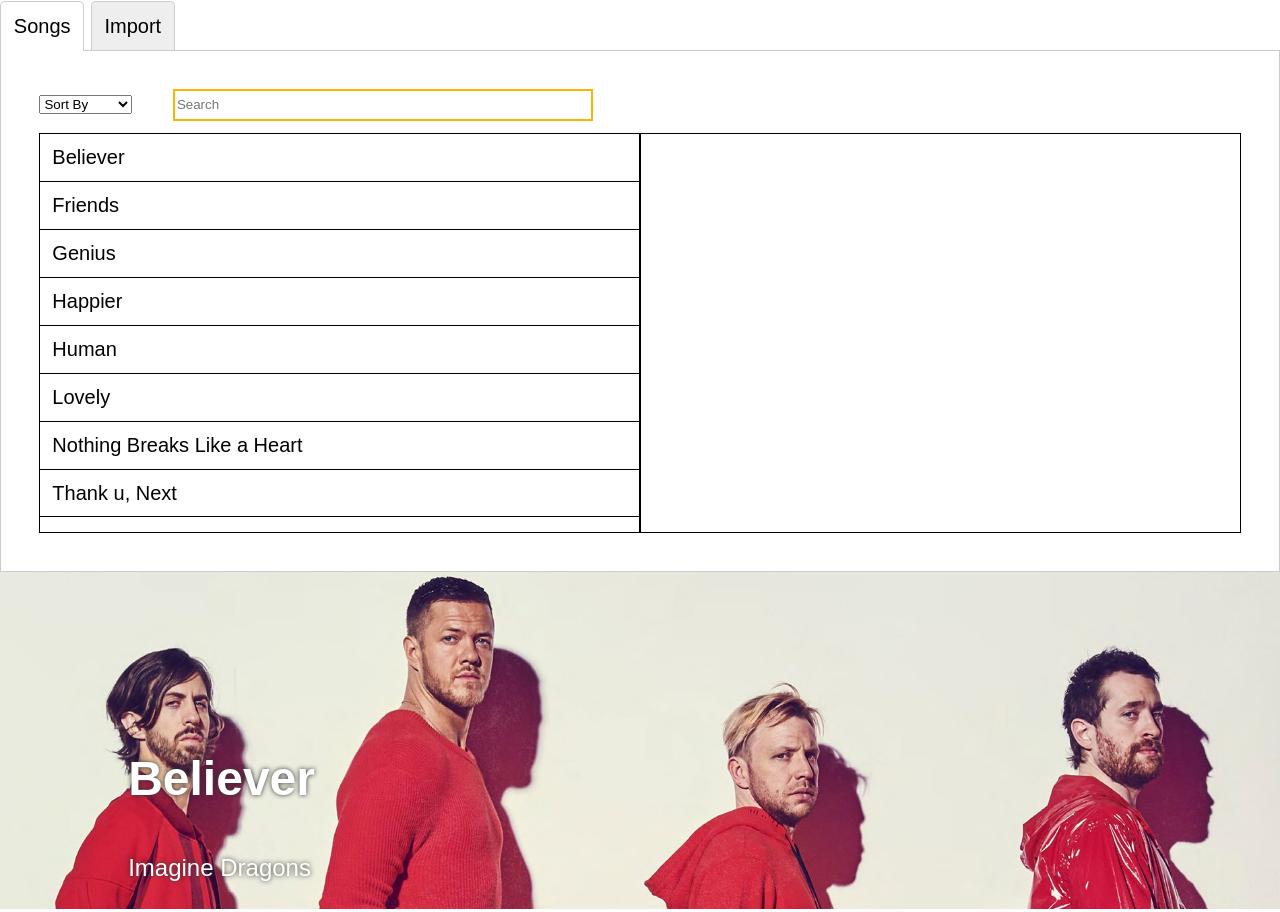
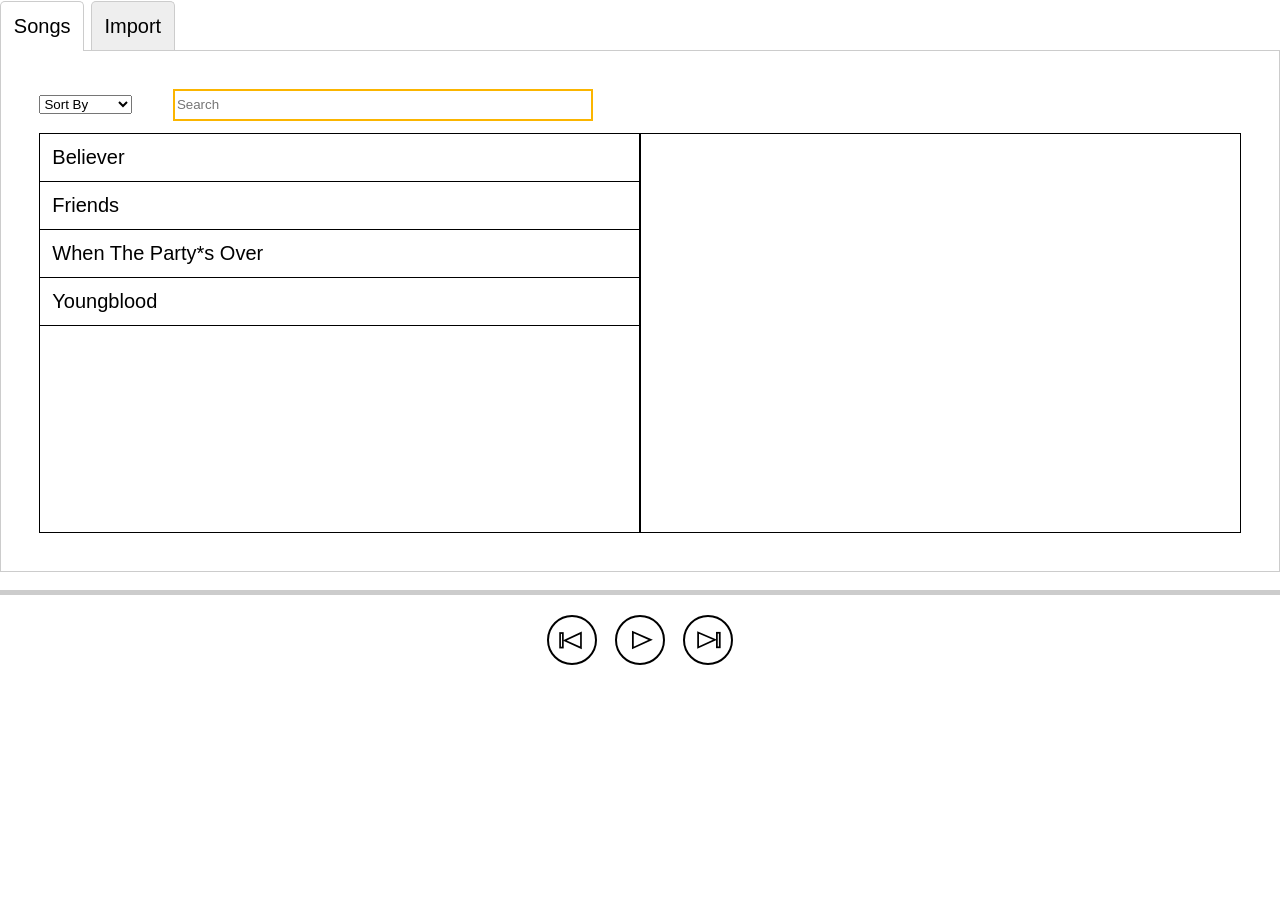
Before and after one commit to glorianaa80/Reproductor, a website: page src/index.html in a window 1280 px wide. Shown: the top 912 px of the page. Drawn offline with Linux system fonts and the light colour scheme.

Commit message:
Hago funcionar el reproductor y el eliminar lascanciones

```diff
--- a/src/data.json
+++ /dev/null
@@ -1,98 +0,0 @@
-[
-  {
-    "id": "0",
-    "name": "Believer",
-    "artist": "Imagine Dragons",
-    "song": "songs/Believer.mp3",
-    "image": "img/Evolve.jpg",
-    "url": "videos/believe.mp4"
-  },
-  {
-    "id": "1",
-    "name": "Friends",
-    "artist": "Marshmello ft Anne Marie",
-    "song": "songs/Friends.mp3",
-    "image": "img/speakyourmind.jpg",
-    "url": "videos/friends.mp4"
-  },
-  {
-    "id": "2",
-    "name": "Genius",
-    "artist": "L.S.D",
-    "song": "songs/Genius.mp3",
-    "image": "img/lsd.jpg",
-    "url": "videos/genius.mp4"
-  },
-  {
-    "id": "3",
-    "name": "Happier",
-    "artist": "Marshmello ft Bastille",
-    "song": "songs/Happier.mp3",
-    "image": "img/happier.jpg",
-    "url": "videos/happier.mp4"
-  },
-  {
-    "id": "4",
-    "name": "Human",
-    "artist": "Rag'n'Bone Man",
-    "song": "songs/Human.mp3",
-    "image": "img/human.jpg",
-    "url": "videos/human.mp4"
-  },
-  {
-    "id": "5",
-    "name": "Lovely",
-    "artist": "Billie Eilish",
-    "song": "songs/Lovely.mp3",
-    "image": "img/lovely.jpg",
-    "url": "videos/lovely.mp4"
-  },
-  {
-    "id": "6",
-    "name": "Nothing Breaks Like a Heart",
-    "artist": "Miley Cyrus",
-    "song": "songs/Nothing Breaks Like a Heart.mp3",
-    "image": "img/nothingbreakslikeaheart.jpg",
-    "url": "videos/nothingbreakslikeaheart.mp4"
-  },
-  {
-    "id": "7",
-    "name": "Thank u, Next",
-    "artist": "Ariana Grande",
-    "song": "songs/Thank u, next.mp3",
-    "image": "img/thankunext.jpg",
-    "url": "videos/thankunext.mp4"
-  },
-  {
-    "id": "8",
-    "name": "Thunderclouds",
-    "artist": "L.S.D",
-    "song": "songs/Thunderclouds.mp3",
-    "image": "img/lsd.jpg",
-    "url": "videos/thunderclouds.mp4"
-  },
-  {
-    "id": "9",
-    "name": "When The Party's Over",
-    "artist": "Billie Eilish",
-    "song": "songs/When the partys over.mp3",
-    "image": "img/whenthepartysover.jpg",
-    "url": "videos/whenthepartysover.mp4"
-  },
-  {
-    "id": "10",
-    "name": "Youngblood",
-    "artist": "5 Seconds of Summer",
-    "song": "songs/Youngblood.mp3",
-    "image": "img/youngblood.jpg",
-    "url": "videos/youngblood.mp4"
-  },
-  {
-    "id": "11",
-    "name": "Youth",
-    "artist": "Shawn Mendes",
-    "song": "songs/Youth.mp3",
-    "image": "img/youth.jpg"
-    ,"url": "videos/youth.mp4"
-  }
-]
--- a/src/js/array.js
+++ b/src/js/array.js
@@ -1,87 +1,30 @@
 let inventory = [
   {
-    id: "0",
-    name: "Believer",
-    artist: "Imagine Dragons",
-    song: "songs/Believer.mp3",
-    image: "img/Evolve.jpg",
+    id: '0',
+    name: 'Believer',
+    artist: 'Imagine Dragons',
+    song: 'songs/Believer.mp3',
+    image: 'img/evolve.jpg',
   },
   {
-    id: "1",
-    name: "Friends",
-    artist: "Marshmello ft Anne Marie",
-    song: "songs/Friends.mp3",
-    image: "img/speakyourmind.jpg",
+    id: '1',
+    name: 'Friends',
+    artist: 'Marshmello ft Anne Marie',
+    song: 'songs/Friends.mp3',
+    image: 'img/speakyourmind.jpg',
   },
   {
-    id: "2",
-    name: "Genius",
-    artist: "L.S.D",
-    song: "songs/Genius.mp3",
-    image: "img/lsd.jpg",
+    id: '2',
+    name: 'When The Party*s Over',
+    artist: 'Billie Eilish',
+    song: 'songs/When the partys over.mp3',
+    image: 'img/whenthepartysover.jpg',
   },
   {
-    id: "3",
-    name: "Happier",
-    artist: "Marshmello ft Bastille",
-    song: "songs/Happier.mp3",
-    image: "img/happier.jpg",
+    id: '3',
+    name: 'Youngblood',
+    artist: '5 Seconds of Summer',
+    song: 'songs/Youngblood.mp3',
+    image: 'img/youngblood.jpg',
   },
-  {
-    id: "4",
-    name: "Human",
-    artist: "Rag'n'Bone Man",
-    song: "songs/Human.mp3",
-    image: "img/human.jpg",
-  },
-  {
-    id: "5",
-    name: "Lovely",
-    artist: "Billie Eilish",
-    song: "songs/Lovely.mp3",
-    image: "img/lovely.jpg",
-  },
-  {
-    id: "6",
-    name: "Nothing Breaks Like a Heart",
-    artist: "Miley Cyrus",
-    song: "songs/Nothing Breaks Like a Heart.mp3",
-    image: "img/nothingbreakslikeaheart.jpg",
-  },
-  {
-    id: "7",
-    name: "Thank u, Next",
-    artist: "Ariana Grande",
-    song: "songs/Thank u, next.mp3",
-    image: "img/thankunext.jpg",
-  },
-  {
-    id: "8",
-    name: "Thunderclouds",
-    artist: "L.S.D",
-    song: "songs/Thunderclouds.mp3",
-    image: "img/lsd.jpg",
-  },
-  {
-    id: "9",
-    name: "When The Party's Over",
-    artist: "Billie Eilish",
-    song: "songs/When the partys over.mp3",
-    image: "img/whenthepartysover.jpg",
-  },
-  {
-    id: "10",
-    name: "Youngblood",
-    artist: "5 Seconds of Summer",
-    song: "songs/Youngblood.mp3",
-    image: "img/youngblood.jpg",
-  },
-  {
-    id: "11",
-    name: "Youth",
-    artist: "Shawn Mendes",
-    song: "songs/Youth.mp3",
-    image: "img/youth.jpg",
-  },
-
-]
+];
--- a/src/js/dialogo.js
+++ b/src/js/dialogo.js
@@ -1,4 +1,3 @@
-// iife
 (function () {
 
 	const KEYS = ['name'];
@@ -7,9 +6,9 @@
 	let ul = null;
 	let ul2 = null;
 	let selected = null;
+	// const hola = getAttribute('data-id');
 
 	function removeSong() {
-		let item = null;
 		let index = null;
 		if (selected) {
 			index = selected.getAttribute('data-id');
@@ -24,16 +23,11 @@
 			saveText: 'Delete',
 		});
 
-		// dialog.open = true;
+
 		dialog.showModal();
 
 	}
 
-	/**
-	 * Compose a dialog
-	 * @param {Object} config {title, content}
-	 * @returns {HTMLElement} dialog
-	 */
 	function createDialog({
 		title,
 		content,
@@ -44,7 +38,7 @@
 		let dialog = document.createElement('dialog');
 		let header = document.createElement('header');
 
-		// title is string uses a H1 element
+
 		if (typeof title === 'string') {
 			let h1 = document.createElement('h1');
 			h1.innerText = title;
@@ -61,19 +55,20 @@
 		let p3 = document.createElement('p');
 		p3.innerText = 'The song will be removed on all the playlist';
 
-		// dialog content
+
 		let section = document.createElement('section');
 		section.appendChild(p1)
 		section.appendChild(p2)
 		section.appendChild(p3)
 		section.appendChild(typeof content === 'string' ? document.createTextNode(content) : content);
 
-		// dialog footer
+
 		let footer = document.createElement('footer');
 		let cancelBtn = document.createElement('button');
 		let saveBtn = document.createElement('button');
+		saveBtn.setAttribute('id', '')
 
-		// dialog buttons
+
 		cancelBtn.innerText = cancelText;
 		saveBtn.innerText = saveText;
 
@@ -82,23 +77,24 @@
 		footer.appendChild(cancelBtn);
 		footer.appendChild(saveBtn);
 
-		// custom buttons events
+
 		if (typeof oncancel === 'function')
 			cancelBtn.addEventListener('click', oncancel);
 
 		if (typeof onsave === 'function')
 			saveBtn.addEventListener('click', onsave);
 
-		// default buttons events
+
 		cancelBtn.addEventListener('click', close);
+		saveBtn.addEventListener('click', remove);
 		saveBtn.addEventListener('click', close);
 
-		// adds the dialog header, content and footer
+
 		dialog.appendChild(header);
 		dialog.appendChild(section);
 		dialog.appendChild(footer);
 
-		// add the dialog to the body
+
 		document.body.appendChild(dialog);
 
 		return dialog;
@@ -109,47 +105,11 @@
 		}
 	}
 
-	/**
-	 * Compose a label and input
-	 * @param {Object} config {name, type, placeholder, remove, value}
-	 * @returns {{label: HTMLElement, input: HTMLElement}}
-	 */
-	function createInput({ name, type = 'text', placeholder, remove, value = null }) {
-		if (!name) throw new Error(`Invalid name on config: ${name}`);
-
-
-
-		// set the value of the input
-
-		let div = document.createElement('div');
-		div.appendChild(p1);
-		div.appendChild(p2);
-
-		if (remove) {
-			let btn = document.createElement('button');
-			btn.innerText = 'Remove';
-
-			if (typeof remove === 'function')
-				btn.addEventListener('click', remove);
-
-			div.appendChild(btn);
-		}
-
-		console.log('div', div);
-		return div;
-	}
-
-	/**
-	 * Render the table body
-	 * @param {Array} data
-	 */
 	function renderTable(data = inventory) {
 		ul.innerHTML = '';
 		data.forEach((item, index) => ul.appendChild(composeRow(item, index)));
 
-		// there is a selected row
 		if (selected) {
-			// finds the row to select and add the selected class
 			let li = li.querySelector(`li[data-index="${selected.getAttribute('data-index')}"]`);
 			if (li) {
 				selected = li;
@@ -158,24 +118,17 @@
 		}
 	}
 
-	/**
-	 * Compose the table tr and tds for the item
-	 * @param {Object} item
-	 * @param {Number} index
-	 * @returns {HTMLElement}
-	 */
 	function composeRow(item, index) {
 		let li = document.createElement('li');
 
 		li.setAttribute('data-id', index);
 		li.setAttribute('draggable', true);
+		li.setAttribute('data-src', inventory[index].id);
 		li.appendChild(composeTd(item.name));
 
-		// gets all the items object keys
 		let keys = Object.keys(item);
 
-		// filter and ingores the name, price and date keys
-		// and compose the summary
+
 		let summary = keys.filter(key => !!item[key] || !KEYS.includes(key))
 			.map(key => `${key}: ${item[key]}`);
 		return li;
@@ -187,9 +140,6 @@
 		return span;
 	}
 
-	/**
-	 * Search into the inventory
-	 */
 	function search(event) {
 		if (!inventory.length) return;
 
@@ -199,25 +149,22 @@
 
 		let data = inventory.filter(item => text.test(item.name));
 
-		// refresh the table body
+
 		renderTable(data);
 	}
 
-	/**
-	 * Selects the table body row on click
-	 * @param {Event} event
-	 */
+
 	function select(event) {
 		let li = event.target.parentNode;
 
-		// reset previous selected row
+
 		if (selected) selected.classList.remove('selected');
 
-		// previous selected row is the same as the new selected row
+
 		if (selected && selected.getAttribute('data-id') === li.getAttribute('data-id')) {
-			selected = null; // unselect the row
+			selected = null;
 		}
-		// new row selected
+
 		else {
 			selected = li;
 			selected.classList.add('selected');
@@ -226,17 +173,22 @@
 		toggleButtons(!selected);
 	}
 
-	/**
-	 * Toogle the hidden values for the action buttons
-	 */
 	function toggleButtons(hidden) {
 		editBtn.hidden = hidden;
 		removeBtn.hidden = hidden;
 	}
 
-	/**
-	 * Init the selectors
-	 */
+
+	function remove() {
+		var lis = document.querySelectorAll('li');
+		for(var i=0; li=lis[i]; i++) {
+			if(li.className === 'selected') {
+				li.parentNode.removeChild(li);
+			}
+		}
+	}
+
+
 	function init() {
 		editBtn = document.getElementById('edit');
 		removeBtn = document.getElementById('delete');
@@ -245,7 +197,6 @@
 
 		let searchInput = document.getElementById('space');
 
-		// eventss
 		ul.addEventListener('click', select);
 		ul2.addEventListener('click', select);
 		removeBtn.addEventListener('click', removeSong);
@@ -253,7 +204,5 @@
 
 		renderTable();
 	}
-
-
 	init();
 })();
--- a/src/js/drag&drop.js
+++ b/src/js/drag&drop.js
@@ -24,6 +24,7 @@ function drop(event) {
   draggableEvent(clone);
   target.appendChild(clone);
   item.parentNode.removeChild(item);
+  player(clone.getAttribute('data-src'));
 }
 
 function dragover(event) {
--- a/src/js/import.js
+++ b/src/js/import.js
@@ -10,7 +10,7 @@ const ogg1 = document.getElementById('OGG');
 let ul = document.getElementById('column');
 
 
-function save() {
+function hola() {
   let fila = '';
   const nuevaFila = {
     id:'12',
@@ -33,4 +33,5 @@ function save() {
   ul.innerHTML = fila;
 }
 
-btnSave.addEventListener('click', save);
+
+btnSave.addEventListener('click', gh);
--- a/src/js/player.js
+++ b/src/js/player.js
@@ -1,7 +1,4 @@
-const player = (function () {
-  const request = new XMLHttpRequest();
-  let response;
-  let holding = false;
+
 const track = document.getElementById('track');
 const progress = document.getElementById('progress');
 const play = document.getElementById('play');
@@ -16,16 +13,17 @@ const player = (function () {
 let duration;
 let playing = false;
 
-  request.addEventListener('load', (event) => {
-    response = event.target.response;
-    song = response[currentTrack];
+document.addEventListener('load', play);
+
+function player(index) {
+  song = inventory[index];
   audio = new Audio();
   audio.src = song.song;
   nameSong.textContent = song.name;
   singer.textContent = song.artist;
   art.src = song.image;
   cargarListeners();
-  });
+}
 
 function cargarListeners() {
   audio.addEventListener('timeupdate', updateTrack, false);
@@ -54,9 +52,6 @@ const player = (function () {
   prev.addEventListener("click", prevTrack, false);
 }
 
-  request.responseType = 'json';
-  request.open('GET', '/data.json');
-  request.send();
 
 function updateTrack() {
   const curtime = audio.currentTime;
@@ -79,8 +74,8 @@ const player = (function () {
 
 function nextTrack() {
   currentTrack++;
-    currentTrack = currentTrack % (response.length);
-    song = response[currentTrack];
+  currentTrack = currentTrack % (inventory.length);
+  song = inventory[currentTrack];
   audio.src = song.song;
   audio.onloadeddata = function () {
     updateInfo();
@@ -89,8 +84,8 @@ const player = (function () {
 
 function prevTrack() {
   currentTrack--;
-    currentTrack = (currentTrack == -1 ? (response.length - 1) : currentTrack);
-    song = response[currentTrack];
+  currentTrack = (currentTrack == -1 ? (inventory.length - 1) : currentTrack);
+  song = inventory[currentTrack];
   audio.src = song.song;
   audio.onloadeddata = function () {
     updateInfo();
@@ -106,21 +101,17 @@ const player = (function () {
   }
 }
 
-  function FormatTime (time) {
-		if(time === 0) return '00:00';
+function FormatTime(time) {
+  if (time === 0) return '00:00';
   let secs = Math.round(time);
-		// let hours = Math.floor(secs / (60 * 60));
 
   let minutesDivisor = secs % (60 * 60);
   let minutes = Math.floor(minutesDivisor / 60);
 
   let secondsDivisor = minutesDivisor % 60;
   let seconds = Math.ceil(secondsDivisor);
-
-		// hours = hours ? (hours < 10 ? `0${hours}` : hours) : '--';
   minutes = minutes ? (minutes < 10 ? `0${minutes}` : minutes) : '00';
   seconds = seconds < 10 ? `0${seconds}` : seconds;
 
   return `${minutes}:${seconds}`;
 }
-})();
--- a/src/js/tabs.js
+++ b/src/js/tabs.js
@@ -1,4 +1,4 @@
-(function(){
+(function () {
   const tabs = Array.prototype.slice.apply(document.querySelectorAll('.tabs-item'));
   const contents = Array.prototype.slice.apply(document.querySelectorAll('.content-item'));
 
```
Also changed, not shown: src/index.html (+3 -3 lines), src/js/localStorage.js (+19 -30 lines), src/img/happier.jpg (deleted), src/img/human.jpg (deleted), src/img/lovely.jpg (deleted), src/img/lsd.jpg (deleted), src/img/nothingbreakslikeaheart.jpg (deleted), src/img/random.png (deleted), src/img/thankunext.jpg (deleted), src/img/youth.jpg (deleted), src/random.png (deleted). Lines whose indentation alone changed are shown as unchanged.
